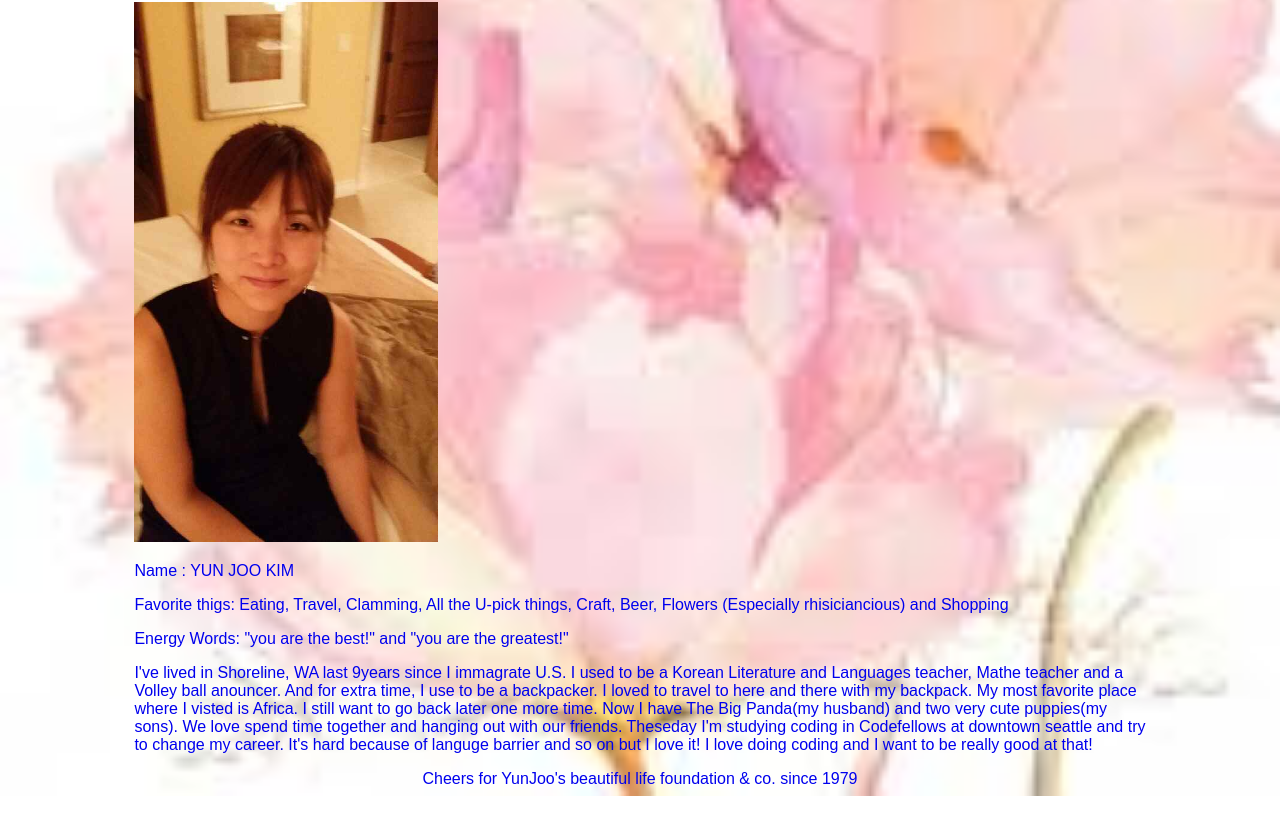
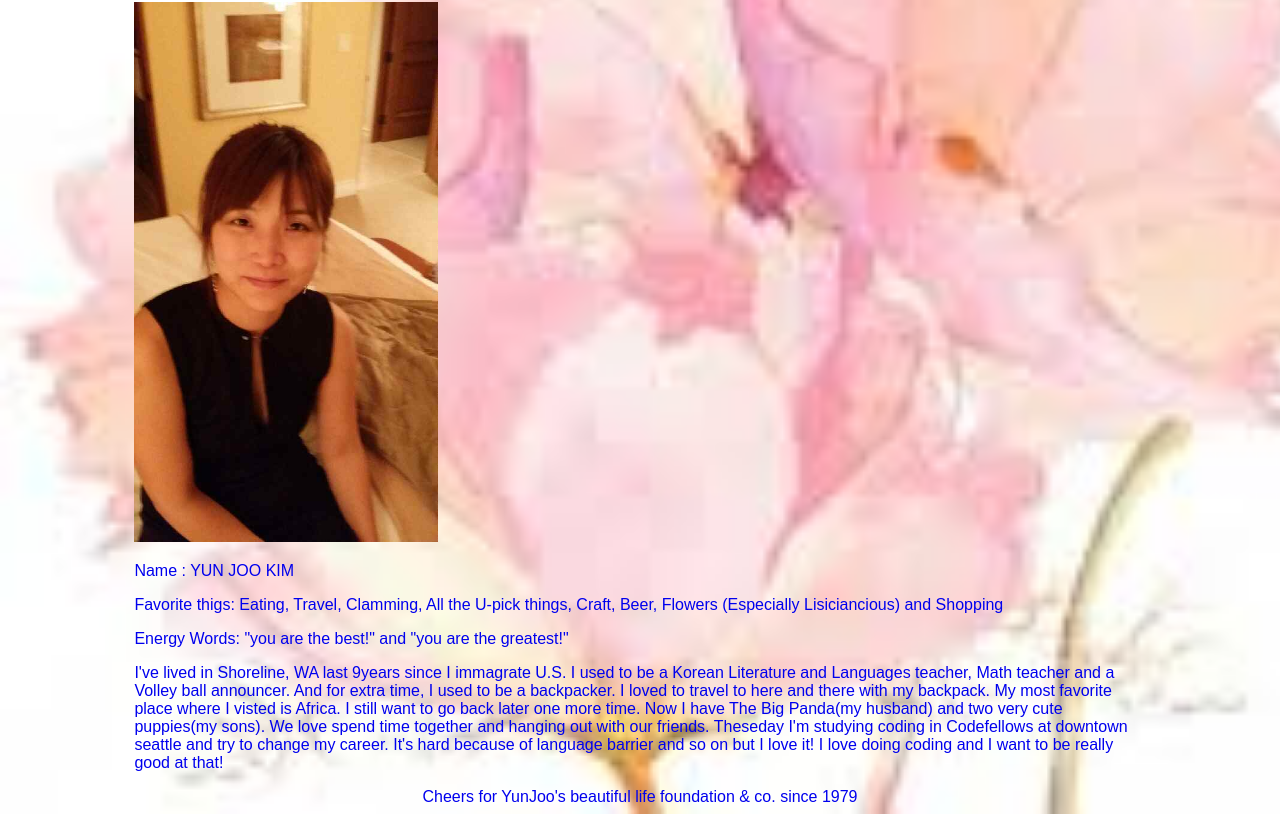
Before and after one commit to moniqueyj/moniqueyj.github.io, a plain HTML site: page aboutme.html in a window 1280 px wide. Shown: the part 371-1185 px from the top of the page. Drawn offline with nearby package versions, Linux system fonts and the light colour scheme.

Commit message:
fixed spelling in about me section

```diff
--- a/aboutme.html
+++ b/aboutme.html
@@ -43,13 +43,13 @@ width="2" height="0">
       </div> -->
       <div class = "profil-div" id="profil">
         <p>Name : YUN JOO KIM </p>
-        <p>Favorite thigs: Eating, Travel, Clamming, All the U-pick things, Craft, Beer, Flowers (Especially rhisiciancious) and Shopping
+        <p>Favorite thigs: Eating, Travel, Clamming, All the U-pick things, Craft, Beer, Flowers (Especially Lisiciancious) and Shopping
         <p>Energy Words: "you are the best!" and "you are the greatest!"</p>
         <p>
-          I've lived in Shoreline, WA last 9years since I immagrate U.S. I used to be a Korean Literature and Languages teacher, Mathe teacher and a Volley ball anouncer.
-          And for extra time, I use to be a backpacker. I loved to travel to here and there with my backpack. My most favorite place where I visted is Africa. I still want to go back later one more time.
+          I've lived in Shoreline, WA last 9years since I immagrate U.S. I used to be a Korean Literature and Languages teacher, Math teacher and a Volley ball announcer.
+          And for extra time, I used to be a backpacker. I loved to travel to here and there with my backpack. My most favorite place where I visted is Africa. I still want to go back later one more time.
           Now I have The Big Panda(my husband) and two very cute puppies(my sons). We love spend time together and hanging out with our friends.
-          Theseday I'm studying coding in Codefellows at downtown seattle and try to change my career. It's hard because of languge barrier and so on but I love it!
+          Theseday I'm studying coding in Codefellows at downtown seattle and try to change my career. It's hard because of language barrier and so on but I love it!
           I love doing coding and I want to be really good at that!
         </p>
       </div>
```
